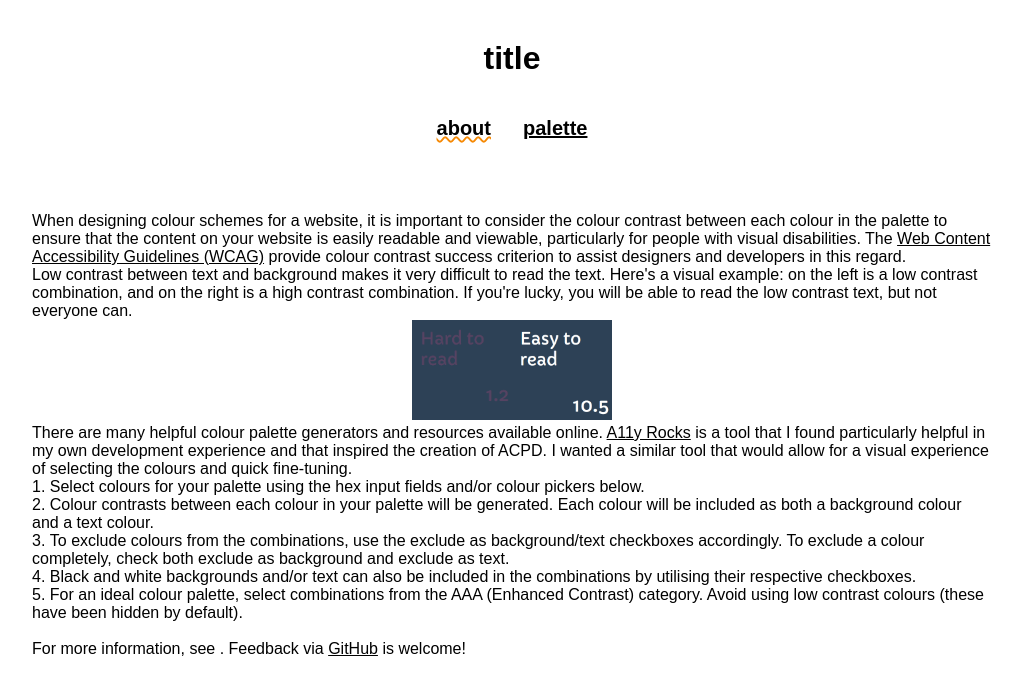
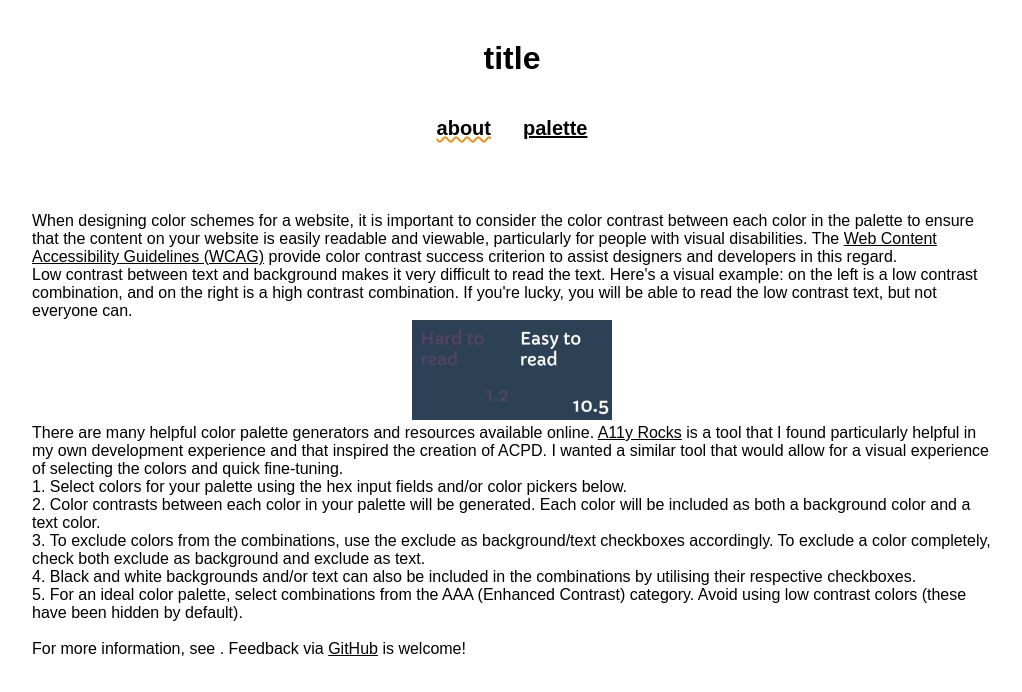
Before and after one commit to AthenasCode/Accessible-Colour-Palette-Designer, a Next.js app in the folder codesigner/: page /about in a window 1280 px wide. Shown: the top 692 px of the page, without its empty margins (128-1150 px from the left). Built offline with nearby package versions, Linux system fonts and the light colour scheme; a web font is replaced by a local one.

Commit message:
global replace "colour" with color

```diff
--- a/codesigner/src/app/about/page.tsx
+++ b/codesigner/src/app/about/page.tsx
@@ -6,14 +6,14 @@ export default function Home() {
   return (
     <main className={styles.main}>
       <p>
-        When designing colour schemes for a website, it is important to consider
-        the colour contrast between each colour in the palette to ensure that
-        the content on your website is easily readable and viewable,
-        particularly for people with visual disabilities. The{" "}
+        When designing color schemes for a website, it is important to consider
+        the color contrast between each color in the palette to ensure that the
+        content on your website is easily readable and viewable, particularly
+        for people with visual disabilities. The{" "}
         <a href="https://www.w3.org/TR/WCAG21/#contrast-minimum">
           Web Content Accessibility Guidelines (WCAG)
         </a>{" "}
-        provide colour contrast success criterion to assist designers and
+        provide color contrast success criterion to assist designers and
         developers in this regard.
       </p>
       <p>
@@ -39,36 +39,36 @@ export default function Home() {
       </div>
 
       <p>
-        There are many helpful colour palette generators and resources available
+        There are many helpful color palette generators and resources available
         online. <a href="http://a11yrocks.com/colorPalette/">A11y Rocks</a> is a
         tool that I found particularly helpful in my own development experience
         and that inspired the creation of ACPD. I wanted a similar tool that
-        would allow for a visual experience of selecting the colours and quick
+        would allow for a visual experience of selecting the colors and quick
         fine-tuning.
       </p>
       <ol>
         <li>
-          Select colours for your palette using the hex input fields and/or
-          colour pickers below.
+          Select colors for your palette using the hex input fields and/or color
+          pickers below.
         </li>
         <li>
-          Colour contrasts between each colour in your palette will be
-          generated. Each colour will be included as both a background colour
-          and a text colour.
+          Color contrasts between each color in your palette will be generated.
+          Each color will be included as both a background color and a text
+          color.
         </li>
         <li>
-          To exclude colours from the combinations, use the exclude as
-          background/text checkboxes accordingly. To exclude a colour
-          completely, check both exclude as background and exclude as text.
+          To exclude colors from the combinations, use the exclude as
+          background/text checkboxes accordingly. To exclude a color completely,
+          check both exclude as background and exclude as text.
         </li>
         <li>
           Black and white backgrounds and/or text can also be included in the
           combinations by utilising their respective checkboxes.
         </li>
         <li>
-          For an ideal colour palette, select combinations from the AAA
-          (Enhanced Contrast) category. Avoid using low contrast colours (these
-          have been hidden by default).
+          For an ideal color palette, select combinations from the AAA (Enhanced
+          Contrast) category. Avoid using low contrast colors (these have been
+          hidden by default).
         </li>
       </ol>
       <br />
--- a/codesigner/src/app/globals.css
+++ b/codesigner/src/app/globals.css
@@ -75,7 +75,9 @@ ul {
 }
 
 button {
-  background: none;
+  background: #d4d4d4;
+  padding: 2px 10px;
+  border-radius: 5px;
   border: none;
   outline: none;
   box-shadow: none;
--- a/codesigner/src/app/layout.tsx
+++ b/codesigner/src/app/layout.tsx
@@ -10,9 +10,9 @@ import { usePathname } from "next/navigation";
 const capriola = Capriola({ weight: "400", subsets: ["latin"] });
 
 // export const metadata: Metadata = {
-//   title: "Accessible Colour Palette Designer",
+//   title: "Accessible Color Palette Designer",
 //   description:
-//     "A colour palette designer that calculates and displays colour contrasts.",
+//     "A color palette designer that calculates and displays color contrasts.",
 // };
 
 export default function RootLayout({
--- a/codesigner/src/app/page.module.css
+++ b/codesigner/src/app/page.module.css
@@ -24,6 +24,13 @@
   width: max-content;
   margin: 0 auto 1rem auto;
   padding: 20px;
+}
+
+.colorPalette button {
+  background: none;
+  border: none;
+  outline: none;
+  box-shadow: none;
 }
 
 .colorPalette {
@@ -73,6 +80,10 @@
   margin-bottom: 1rem;
 }
 
+.contrastCategory {
+  margin-bottom: 32px;
+}
+
 .colorDisplay {
   width: 6rem;
   height: 6rem;
@@ -103,6 +114,10 @@
   position: absolute;
   bottom: 0.2rem;
   right: 0.2rem;
+}
+
+.displayLowContrast {
+  margin-left: 10px;
 }
 
 .largeText {
--- a/codesigner/src/app/page.tsx
+++ b/codesigner/src/app/page.tsx
@@ -1,9 +1,9 @@
 "use client";
 
 import styles from "./page.module.css";
-import ContrastSection from "./components/contrastSection";
+import ContrastSection from "./components/ContrastSection";
 import { useState } from "react";
-import Palette from "./components/palette";
+import Palette from "./components/Palette";
 interface RgbColor {
   rgb: number[];
 }
```
Also changed, not shown: codesigner/src/app/components/ContrastCategory.tsx (+7 -4 lines), codesigner/src/app/components/Palette.tsx (+32 -32 lines), codesigner/src/app/utils/colorContrastCalculator.tsx (renamed from codesigner/src/app/utils/colourContrastCalculator.tsx, +4 -4 lines), 1 other file (tests, documents, lock files or other folders).
